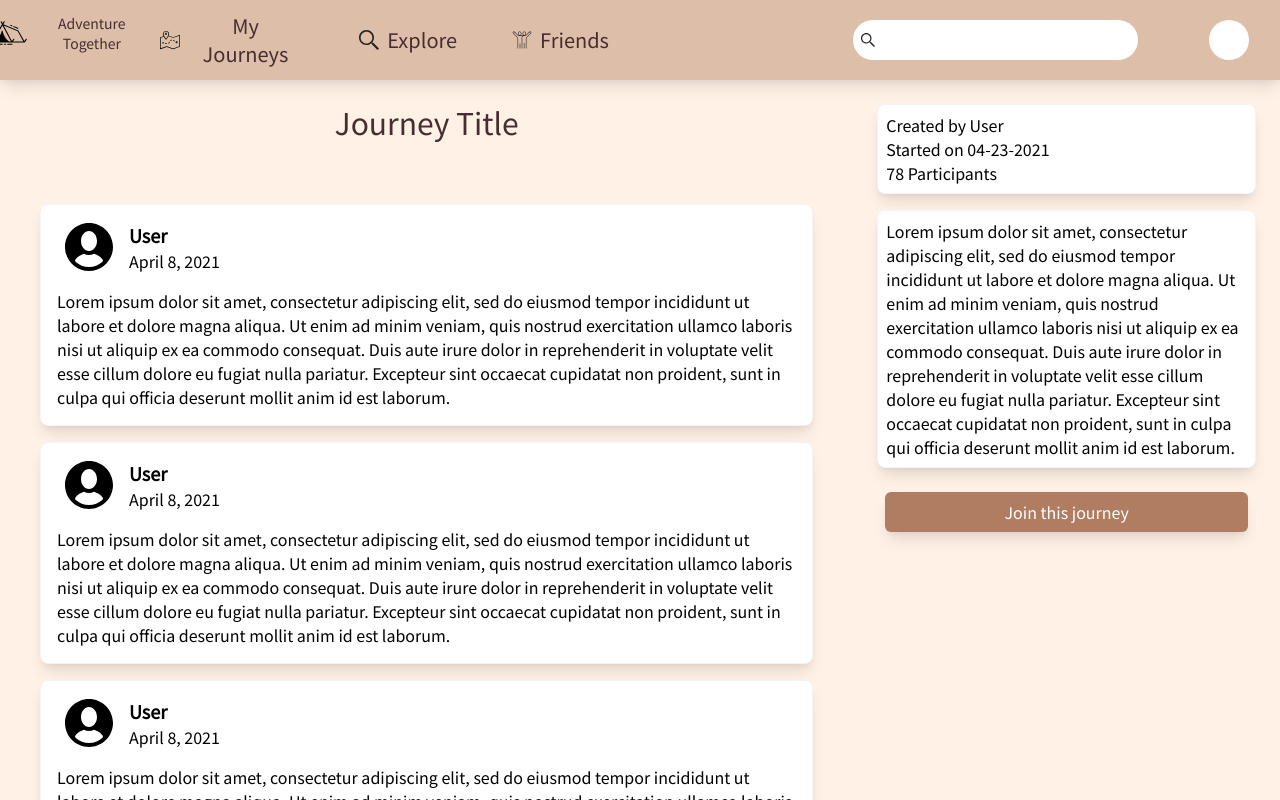
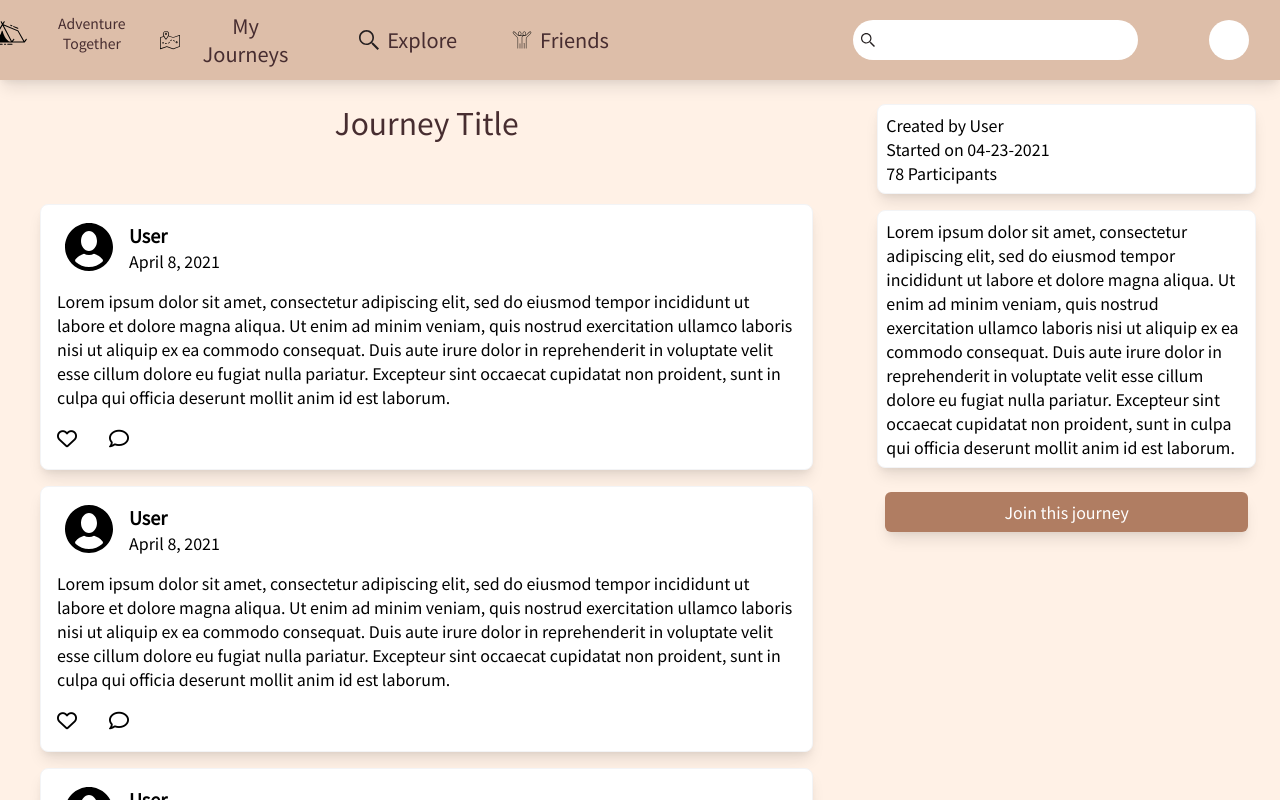
Before and after one commit to derekdkim/social-media-client, a React (Create React App) app: page /journey-details in a window 1280 px wide. Shown: the top 800 px of the page. Built offline with nearby package versions, Linux system fonts and the light colour scheme; what tailwindcss-filters would draw is missing.

Commit message:
Added font-awesome icons for journey entry

```diff
--- a/public/index.html
+++ b/public/index.html
@@ -6,7 +6,10 @@
     <meta name="viewport" content="width=device-width, initial-scale=1" />
     <meta name="theme-color" content="#000000" />
     <link rel="preconnect" href="https://fonts.gstatic.com">
+    <!-- Google Font -->
     <link href="https://fonts.googleapis.com/css2?family=Noto+Sans+JP&display=swap" rel="stylesheet">
+    <!-- FontAwesome Icons -->
+    <script src="https://kit.fontawesome.com/194ef00186.js" crossorigin="anonymous"></script>
     <meta
       name="description"
       content="Web site created using create-react-app"
--- a/src/components/Journey/JourneyEntry/index.css
+++ b/src/components/Journey/JourneyEntry/index.css
@@ -5,3 +5,15 @@
 .author-info {
   @apply ml-4;
 }
+
+.icon-footer {
+  @apply p-2;
+}
+
+.icon-footer i {
+  @apply mr-8 text-xl;
+}
+
+.red {
+  color: red;
+}
--- a/src/components/Journey/JourneyEntry/index.js
+++ b/src/components/Journey/JourneyEntry/index.js
@@ -1,10 +1,16 @@
-import React from 'react';
+import React, { useState, useEffect } from 'react';
 import './index.css';
 
 import { UserIcon } from '../../../images';
 import lorem from '../../../placeholders/lorem';
 
 const JourneyEntry = () => {
+  const [entryLiked, updateEntryLiked] = useState(false);
+
+  const handleLikes = () => {
+    updateEntryLiked(!entryLiked);
+  }
+
   return (
     <div className='content-panel card-item'>
       <div className='author-container'>
@@ -17,6 +23,10 @@ const JourneyEntry = () => {
       <div className='p-2'>
         <p>{lorem}</p>
       </div>
+      <div className='icon-footer'>
+        <i onClick={handleLikes} class={entryLiked ? 'fas fa-heart red' : 'far fa-heart'}></i>
+        <i className='far fa-comment'></i>
+      </div>
     </div>
   );
 }
```
